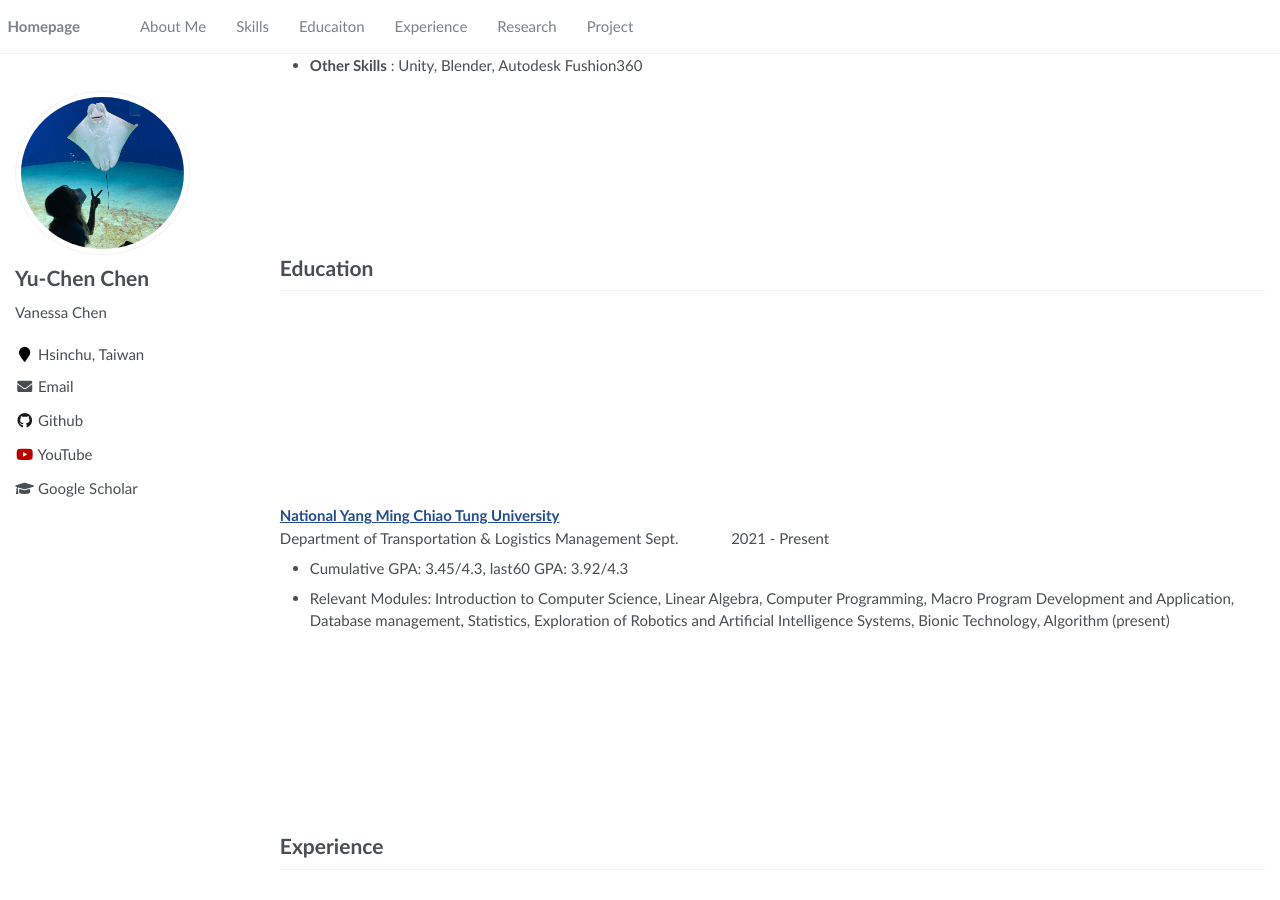
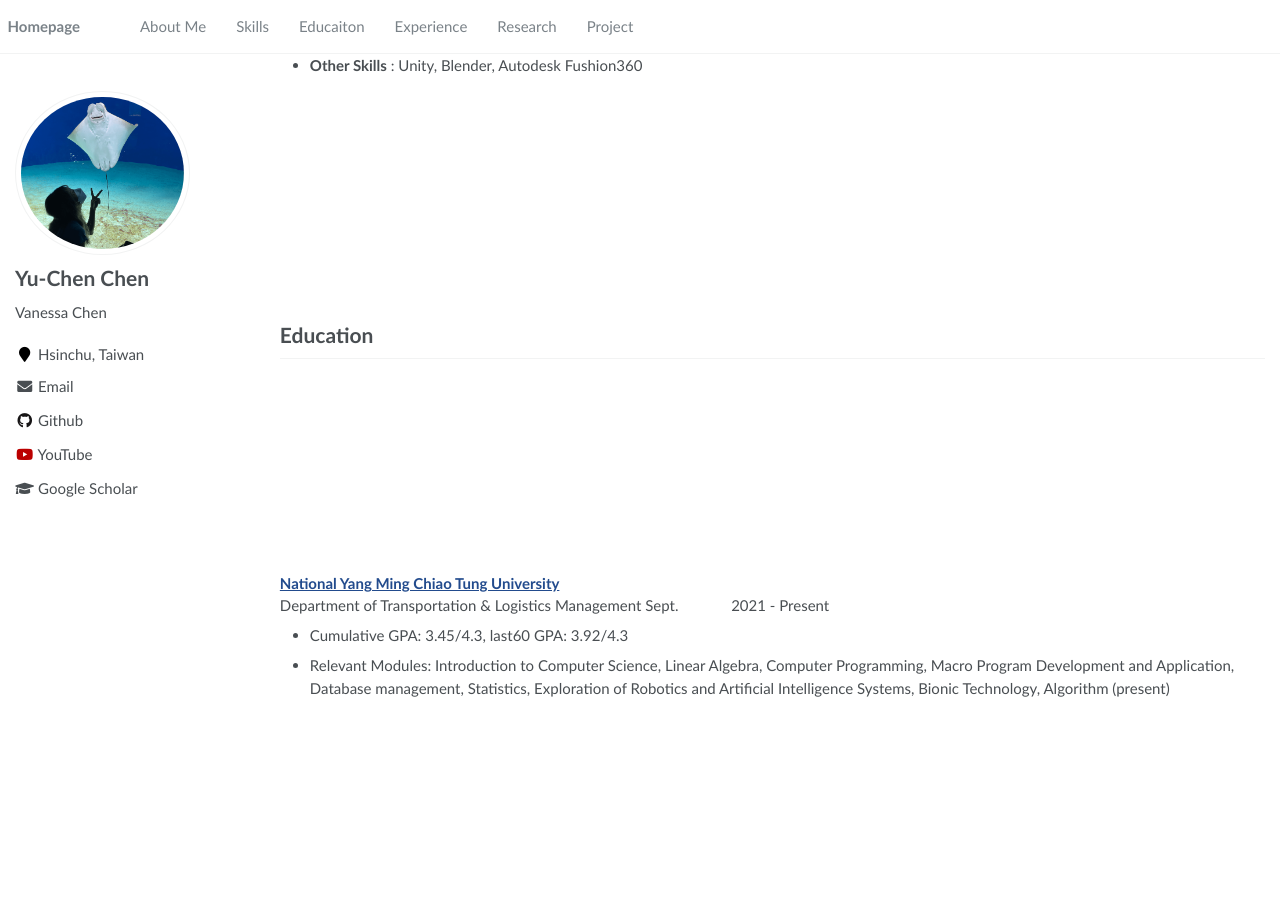
Before and after one commit to chenyzzn/chenyzzn.github.io, a Jekyll site: the page built from _pages/about.md, in a window 1280 px wide and 900 px high, scrolled down 1226 px. Built offline with Jekyll 4.4.1, drawn with Linux system fonts in a browser that asks for light colours.

Commit message:
Update about.md

```diff
--- a/_pages/about.md
+++ b/_pages/about.md
@@ -46,7 +46,7 @@ I love experimenting with new AI applications and diving into the latest tools a
   <br />
 - **Other Skills** : Unity, Blender, Autodesk Fushion360
 <br /><br /><br /><br /><br /><br />
-<br /><br />
+<br /><br /><br /><br /><br />
 
 # Education
 <br /><br /><br /><br /><br /><br />
@@ -56,7 +56,7 @@ Department of Transportation & Logistics Management Sept. &emsp;&emsp;&emsp;&ems
 - Cumulative GPA: 3.45/4.3, last60 GPA: 3.92/4.3
 - Relevant Modules: Introduction to Computer Science, Linear Algebra, Computer Programming, Macro Program Development and Application, Database management, Statistics, Exploration of Robotics and Artificial Intelligence Systems, Bionic Technology, Algorithm (present)
 <br /><br /><br /><br /><br /><br />
-<br /><br /><br />
+<br /><br /><br /><br /><br /><br />
 
 # Experience
 <br /><br /><br /><br /><br /><br />
@@ -84,10 +84,10 @@ Department of Transportation & Logistics Management May 2024 - Present
 - The research aims to optimize rescue routes for autonomous taxis, utilizing mathematical modeling to enhance efficiency and minimize response times in emergency situations.
 - As the team leader, I played a pivotal role in designing the research framework, synthesizing key insights from team members, and driving the project's overall direction, implementing the mathematical model, leading to significant advancements in route optimization.
 <br /><br /><br /><br /><br /><br />
-<br /><br /><br />
+<br /><br /><br /><br /><br /><br />
 
 # Project
-<br /><br /><br /><br /><br />
+<br /><br /><br /><br />
 [Book Warehousing System]((https://github.com/chenyzzn/BookWarehousingSystem))
 
 **Using PHP, MySQL**
@@ -96,7 +96,7 @@ Feb 2023 - June 2023
 - The system included robust backend functionalities such as administrator account management, inventory tracking, and member data management. On the client side, the system featured secure account registration and login, a fully integrated shopping cart, and seamless payment processing.
 - Led the team in conceptualizing the project theme, while overseeing the coding of administrative functions and coordinating overall project management to ensure successful execution.
 
-<br /><br /><br /><br /><br />
+<br /><br /><br /><br />
 Integrating SDGs Environmental Awareness into Campus AR Game Design
 
 **Using C#, Unity**
```
